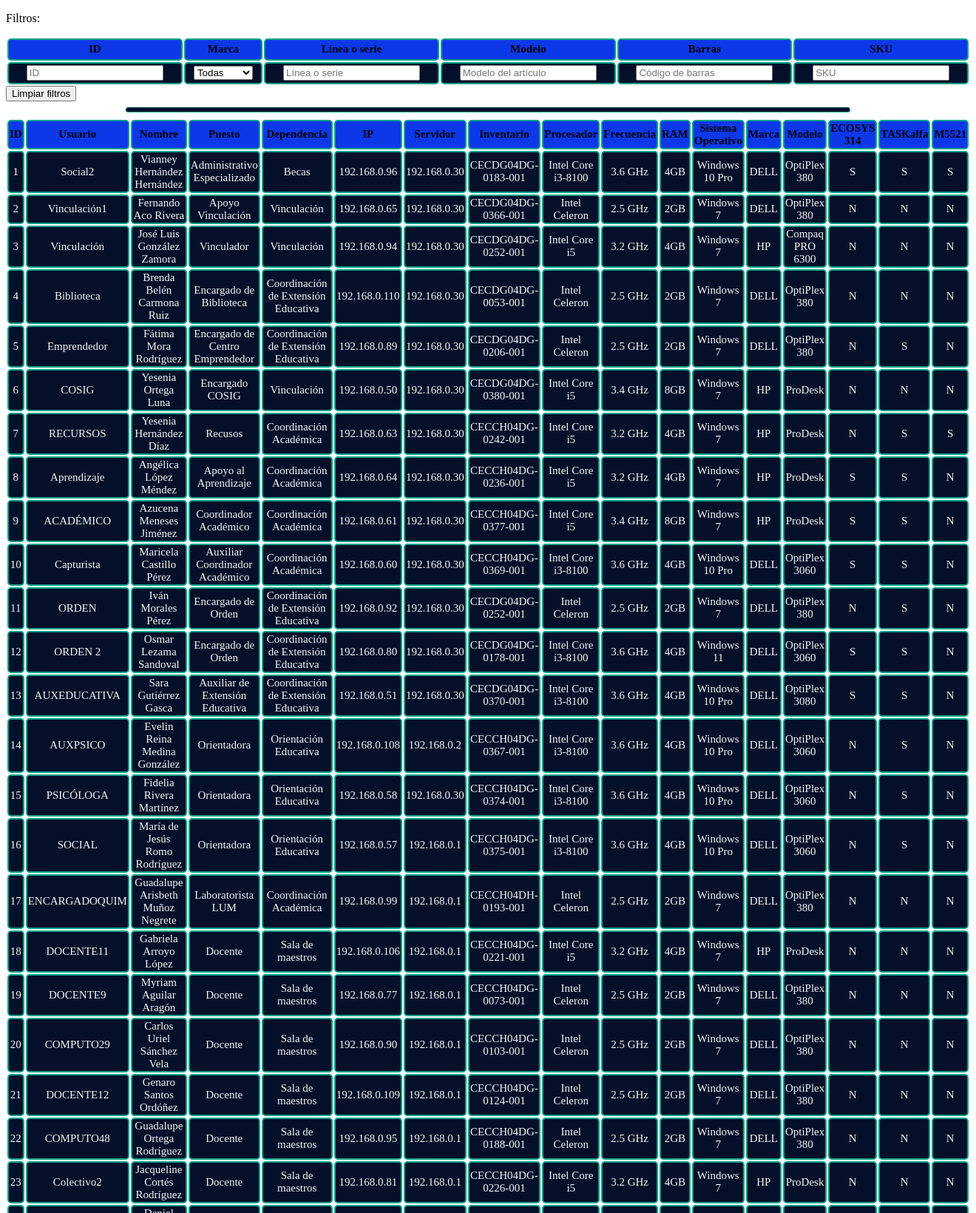
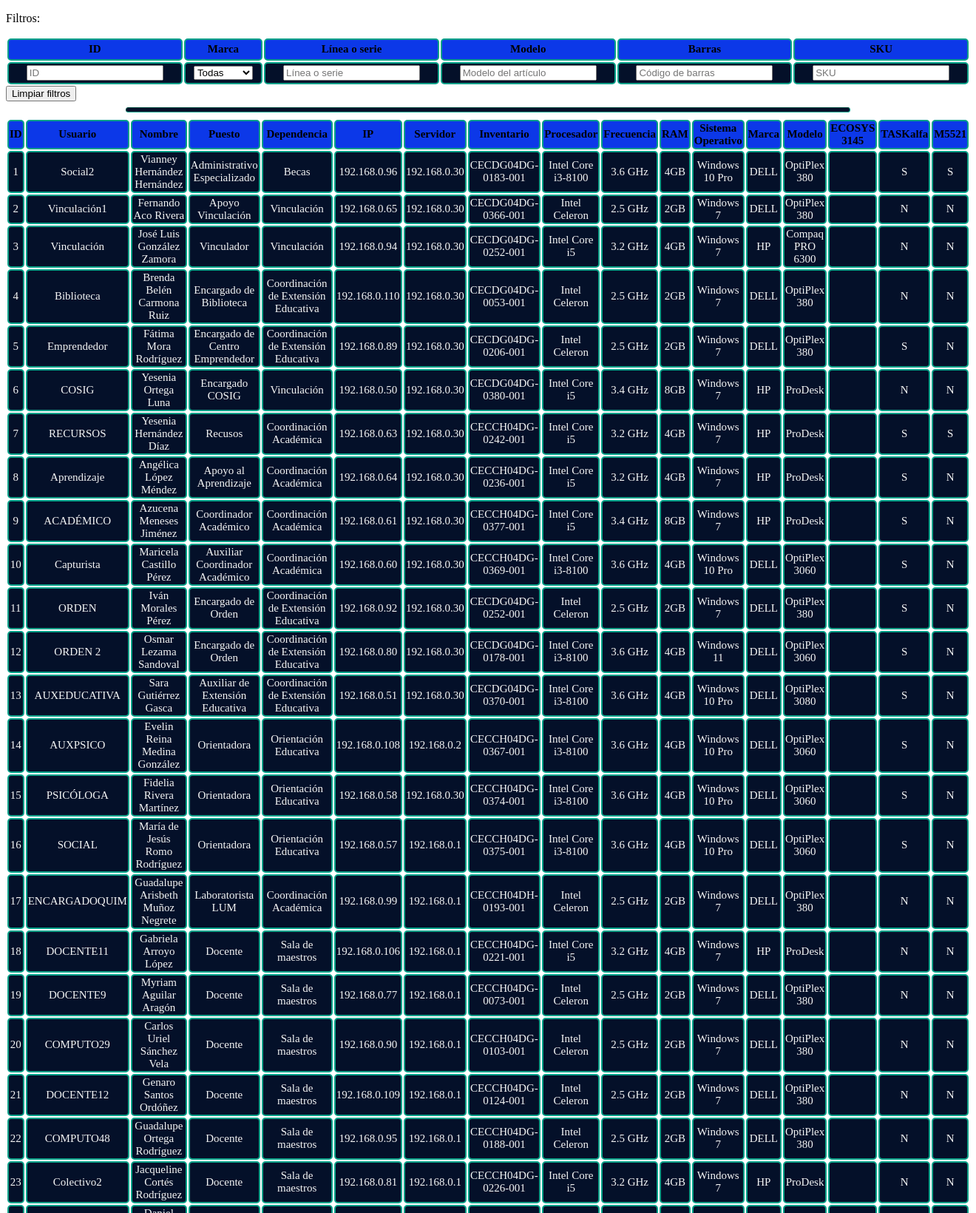
Before and after one commit to dantecc10/social-admin.dominio-servidor, a PHP site: page /Consulta.php in a window 1320 px wide. Shown: the part 240-1880 px from the top of the page at 74% size. Run offline with PHP 8.4, Linux system fonts and the light colour scheme; data that the repository does not hold is empty.

Commit message:
Nombre impresora

```diff
--- a/Consulta.php
+++ b/Consulta.php
@@ -101,7 +101,7 @@
             echo "<th>Sistema Operativo</th>";
             echo "<th>Marca</th>";
             echo "<th>Modelo</th>";
-            echo "<th>ECOSYS 314</th>";
+            echo "<th>ECOSYS 3145</th>";
             echo "<th>TASKalfa</th>";
             echo "<th>M5521</th>";
             echo "</tr>";
@@ -121,7 +121,7 @@
                 echo "<td>" . $columna['Sistema Operativo'] . "</td>";
                 echo "<td>" . $columna['Marca'] . "</td>";
                 echo "<td>" . $columna['Modelo'] . "</td>";
-                echo "<td>" . $columna['ECOSYS 314'] . "</td>";
+                echo "<td>" . $columna['ECOSYS 3145'] . "</td>";
                 echo "<td>" . $columna['TASKalfa'] . "</td>";
                 echo "<td>" . $columna['M5521'] . "</td>";
                 echo "</tr>";
```
